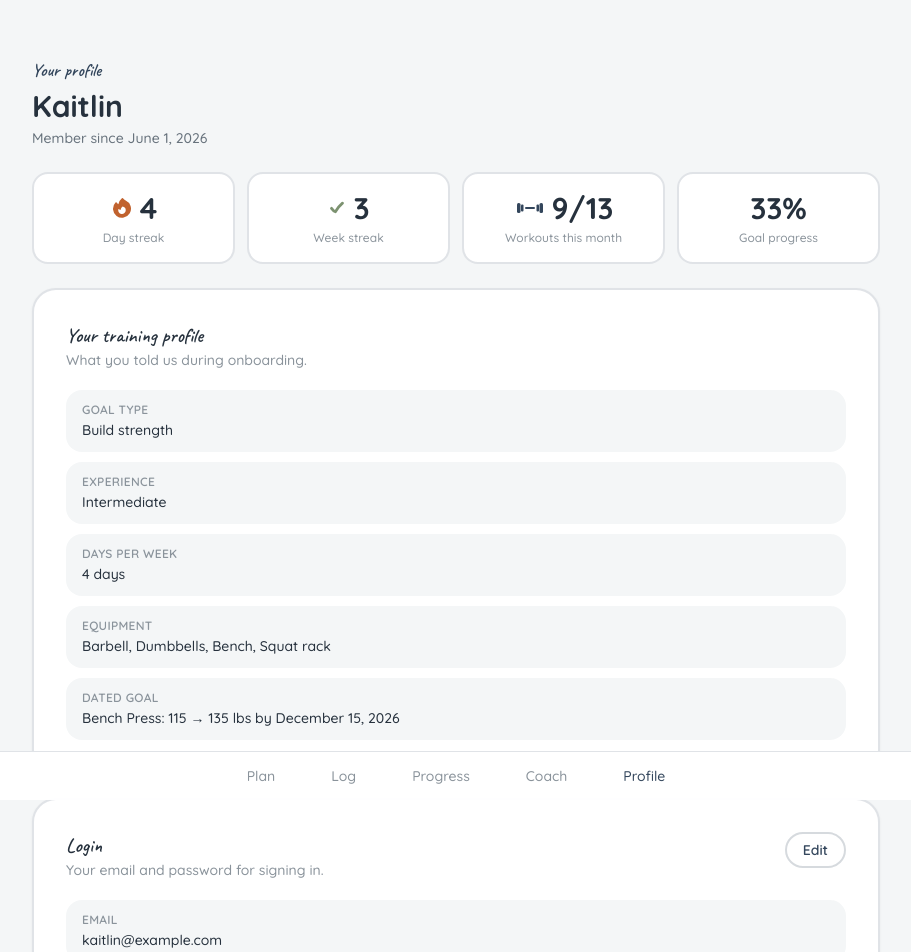
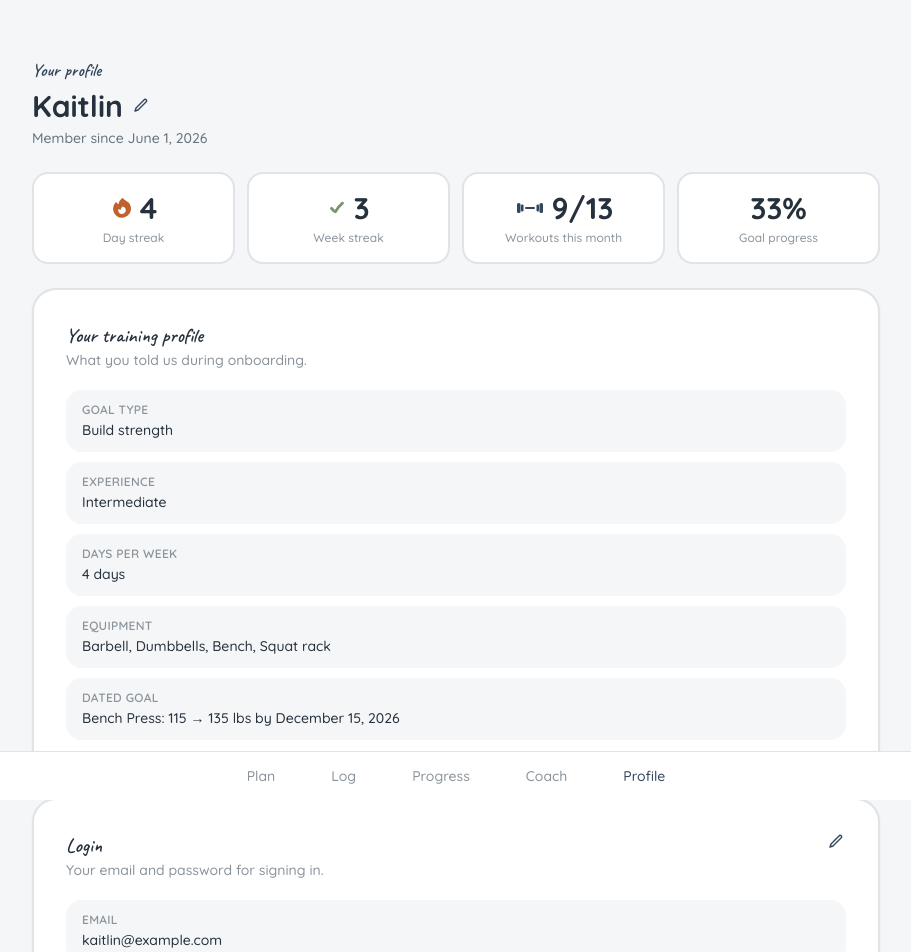
Before and after one commit to lantr-student/kaitlin-project, a Next.js app: page /profile in a window 1280 px wide. Shown: the top 952 px of the page, without its empty margins (184-1095 px from the left). Built offline with nearby package versions, Linux system fonts and the light colour scheme.

Commit message:
Added user profile page

```diff
--- a/app/plan/page.tsx
+++ b/app/plan/page.tsx
@@ -7,7 +7,7 @@ import { Checkbox, CheckIcon } from "@/components/Checkbox";
 import { StickyNote } from "@/components/StickyNote";
 import { ProgressRing } from "@/components/ProgressRing";
 import { useAppState } from "@/components/AppStateProvider";
-import { WEEKLY_PLAN, TODAYS_WORKOUT, FIRST_NAME, goalProgressPercent, type PlanDay } from "@/lib/data";
+import { WEEKLY_PLAN, TODAYS_WORKOUT, goalProgressPercent, type PlanDay } from "@/lib/data";
 import { quicksand, caveat, ACTIVE_STROKE, DONE_STROKE, DONE_TEXT, INK, MUTED, FAINT, PRIMARY_BUTTON } from "@/lib/theme";
 
 const todayIndex = WEEKLY_PLAN.findIndex((d) => d.day === TODAYS_WORKOUT.day);
@@ -133,7 +133,8 @@ const RING_WEEKLY = "stroke-[#4A6FA5] dark:stroke-[#8CAAD9]";
 const RING_GOAL = "stroke-[#7A5DA8] dark:stroke-[#B29BD9]";
 
 export default function Plan() {
-  const { onboarding, exerciseDone, toggleExercise, workoutStarted, activity, setProgress } = useAppState();
+  const { onboarding, exerciseDone, toggleExercise, workoutStarted, activity, setProgress, displayName } =
+    useAppState();
   const { goal } = onboarding;
   const [selectedDayIndex, setSelectedDayIndex] = useState(todayIndex);
   const [headlinePicks, setHeadlinePicks] = useState<HeadlinePicks>(INITIAL_HEADLINE_PICKS);
@@ -168,7 +169,7 @@ export default function Plan() {
           <div>
             <p className={`text-lg text-[#33465C] dark:text-[#9AA6B0] ${caveat.className}`}>This week&apos;s plan</p>
             <h1 className="mt-1 text-3xl font-bold text-[#26313D] sm:text-4xl dark:text-[#EDF1F4]">
-              Good {greeting}, {FIRST_NAME}
+              Good {greeting}, {displayName}
             </h1>
             <p className="mt-1 text-xl font-bold text-[#26313D] sm:text-2xl dark:text-[#EDF1F4]">{headline}</p>
           </div>
--- a/app/profile/page.tsx
+++ b/app/profile/page.tsx
@@ -4,21 +4,32 @@ import { useState, type ReactNode } from "react";
 import BottomNav from "@/components/BottomNav";
 import { useAppState } from "@/components/AppStateProvider";
 import { CheckIcon } from "@/components/Checkbox";
-import { COACH_ICONS, DumbbellIcon, FireIcon } from "@/components/icons";
-import { FIRST_NAME, goalProgressPercent } from "@/lib/data";
+import { COACH_ICONS, DumbbellIcon, FireIcon, PencilIcon } from "@/components/icons";
+import { goalProgressPercent } from "@/lib/data";
 import { quicksand, caveat, DONE_TEXT, INK, MUTED, FAINT, PRIMARY_BUTTON } from "@/lib/theme";
 
 const CARD = "rounded-3xl border-2 border-[#33465C]/15 bg-white p-6 shadow-sm shadow-black/5 sm:p-8 dark:border-[#6E8CB0]/20 dark:bg-[#1E2630] dark:shadow-black/20";
 const INPUT_CLASS =
   "w-full rounded-xl bg-[#F4F6F7] px-3 py-3 text-sm text-[#26313D] shadow-sm shadow-black/5 focus:outline-none focus:ring-2 focus:ring-[#33465C]/30 dark:bg-[#242C36] dark:text-[#EDF1F4] dark:focus:ring-[#6E8CB0]/30";
+const EDIT_BUTTON =
+  "flex-none text-[#33465C] transition-colors hover:text-[#26313D] dark:text-[#9AA6B0] dark:hover:text-[#EDF1F4]";
 
 function formatLongDate(iso: string): string {
   return new Date(`${iso}T00:00:00`).toLocaleDateString("en-US", { month: "long", day: "numeric", year: "numeric" });
 }
 
 export default function Profile() {
-  const { onboarding, activity, account, updateAccountEmail, updateAccountPassword, coachIcon, setCoachIcon } =
-    useAppState();
+  const {
+    onboarding,
+    activity,
+    account,
+    updateAccountEmail,
+    updateAccountPassword,
+    coachIcon,
+    setCoachIcon,
+    displayName,
+    setDisplayName,
+  } = useAppState();
   const { goal, goalType, experience, daysPerWeek, equipment } = onboarding;
 
   const goalPercent = goalProgressPercent(goal);
@@ -27,7 +38,7 @@ export default function Profile() {
     <div className={`flex min-h-dvh flex-col bg-[#F4F6F7] dark:bg-[#141A21] ${quicksand.className}`}>
       <main className="mx-auto w-full max-w-4xl flex-1 px-4 pb-8 pt-8 sm:px-6 sm:pt-14">
         <p className={`text-lg text-[#33465C] dark:text-[#9AA6B0] ${caveat.className}`}>Your profile</p>
-        <h1 className={`mt-1 text-2xl font-bold sm:text-3xl ${INK}`}>{FIRST_NAME}</h1>
+        <DisplayNameHeader name={displayName} onSave={setDisplayName} />
         <p className={`mt-1 text-sm ${MUTED}`}>Member since {formatLongDate(goal.startDate)}</p>
 
         <div className="mt-6 grid grid-cols-2 gap-3 sm:grid-cols-4">
@@ -101,6 +112,55 @@ export default function Profile() {
   );
 }
 
+function DisplayNameHeader({ name, onSave }: { name: string; onSave: (name: string) => void }) {
+  const [editing, setEditing] = useState(false);
+  const [draft, setDraft] = useState(name);
+
+  function startEditing() {
+    setDraft(name);
+    setEditing(true);
+  }
+
+  function handleSave() {
+    const trimmed = draft.trim();
+    if (trimmed) onSave(trimmed);
+    setEditing(false);
+  }
+
+  if (editing) {
+    return (
+      <div className="mt-2 flex flex-wrap items-center gap-2">
+        <input
+          type="text"
+          value={draft}
+          onChange={(e) => setDraft(e.target.value)}
+          autoFocus
+          className={`${INPUT_CLASS} max-w-[14rem]`}
+        />
+        <button type="button" onClick={handleSave} className={`${PRIMARY_BUTTON} px-4 py-1.5 text-sm`}>
+          <span>Save</span>
+        </button>
+        <button
+          type="button"
+          onClick={() => setEditing(false)}
+          className="rounded-full px-3 py-1.5 text-sm font-semibold text-[#33465C] transition-colors hover:bg-[#33465C]/5 dark:text-[#9AA6B0] dark:hover:bg-white/5"
+        >
+          Cancel
+        </button>
+      </div>
+    );
+  }
+
+  return (
+    <div className="mt-1 flex items-center gap-2">
+      <h1 className={`text-2xl font-bold sm:text-3xl ${INK}`}>{name}</h1>
+      <button type="button" onClick={startEditing} aria-label="Edit display name" className={EDIT_BUTTON}>
+        <PencilIcon className="h-5 w-5" />
+      </button>
+    </div>
+  );
+}
+
 function StatTile({ icon, label, value }: { icon?: ReactNode; label: string; value: string }) {
   return (
     <div className="flex flex-col items-center justify-center gap-1 rounded-2xl border-2 border-[#33465C]/15 bg-white px-3 py-4 text-center dark:border-[#6E8CB0]/20 dark:bg-[#1E2630]">
@@ -170,12 +230,8 @@ function AccountSection({
           <p className={`text-sm ${FAINT}`}>Your email and password for signing in.</p>
         </div>
         {!editing && (
-          <button
-            type="button"
-            onClick={startEditing}
-            className="flex-none rounded-full border-2 border-[#33465C]/20 px-4 py-1.5 text-sm font-semibold text-[#33465C] transition-colors hover:bg-[#33465C]/5 dark:border-[#6E8CB0]/30 dark:text-[#9AA6B0] dark:hover:bg-white/5"
-          >
-            Edit
+          <button type="button" onClick={startEditing} aria-label="Edit login" className={EDIT_BUTTON}>
+            <PencilIcon className="h-5 w-5" />
           </button>
         )}
       </div>
--- a/components/AppStateProvider.tsx
+++ b/components/AppStateProvider.tsx
@@ -1,7 +1,15 @@
 "use client";
 
 import { createContext, useContext, useMemo, useState, type ReactNode } from "react";
-import { DEFAULT_ACCOUNT, DEFAULT_ONBOARDING, PROGRESS_ACTIVITY, TODAYS_WORKOUT, type Account, type OnboardingAnswers } from "@/lib/data";
+import {
+  DEFAULT_ACCOUNT,
+  DEFAULT_ONBOARDING,
+  FIRST_NAME,
+  PROGRESS_ACTIVITY,
+  TODAYS_WORKOUT,
+  type Account,
+  type OnboardingAnswers,
+} from "@/lib/data";
 import type { CoachIconId } from "@/components/icons";
 
 type SetProgress = { done: boolean; reps: string; weight: string };
@@ -30,6 +38,8 @@ type AppState = {
   account: Account;
   updateAccountEmail: (email: string) => void;
   updateAccountPassword: (password: string) => void;
+  displayName: string;
+  setDisplayName: (name: string) => void;
 };
 
 const AppStateContext = createContext<AppState | null>(null);
@@ -50,6 +60,7 @@ export function AppStateProvider({ children }: { children: ReactNode }) {
   const [setProgress, setSetProgress] = useState<SetProgress[][]>(makeInitialSetProgress);
   const [coachIcon, setCoachIcon] = useState<CoachIconId>("smiley");
   const [account, setAccount] = useState<Account>(DEFAULT_ACCOUNT);
+  const [displayName, setDisplayName] = useState(FIRST_NAME);
 
   const exerciseDone = useMemo(
     () => setProgress.map((sets) => sets.length > 0 && sets.every((set) => set.done)),
@@ -108,8 +119,20 @@ export function AppStateProvider({ children }: { children: ReactNode }) {
       account,
       updateAccountEmail: (email) => setAccount((prev) => ({ ...prev, email })),
       updateAccountPassword: (password) => setAccount((prev) => ({ ...prev, password })),
+      displayName,
+      setDisplayName,
     }),
-    [onboarding, hasOnboarded, setProgress, exerciseDone, workoutStarted, workoutCompleted, coachIcon, account]
+    [
+      onboarding,
+      hasOnboarded,
+      setProgress,
+      exerciseDone,
+      workoutStarted,
+      workoutCompleted,
+      coachIcon,
+      account,
+      displayName,
+    ]
   );
 
   return <AppStateContext.Provider value={value}>{children}</AppStateContext.Provider>;
--- a/components/icons.tsx
+++ b/components/icons.tsx
@@ -80,6 +80,20 @@ export function HeartIcon({ className }: { className?: string }) {
   );
 }
 
+export function PencilIcon({ className }: { className?: string }) {
+  return (
+    <svg viewBox="0 0 20 20" aria-hidden className={className}>
+      <path
+        d="M13.5 3.5a1.5 1.5 0 0 1 2 2L7 14 4 15l1-3Z"
+        className="fill-none stroke-current"
+        strokeWidth="1.4"
+        strokeLinecap="round"
+        strokeLinejoin="round"
+      />
+    </svg>
+  );
+}
+
 export type CoachIconId = "smiley" | "wink" | "determined" | "star" | "heart";
 export type IconComponent = (props: { className?: string }) => ReactNode;
 
```
Also changed, not shown: CHANGELOG.txt, 1 other file (tests, documents, lock files or other folders).
